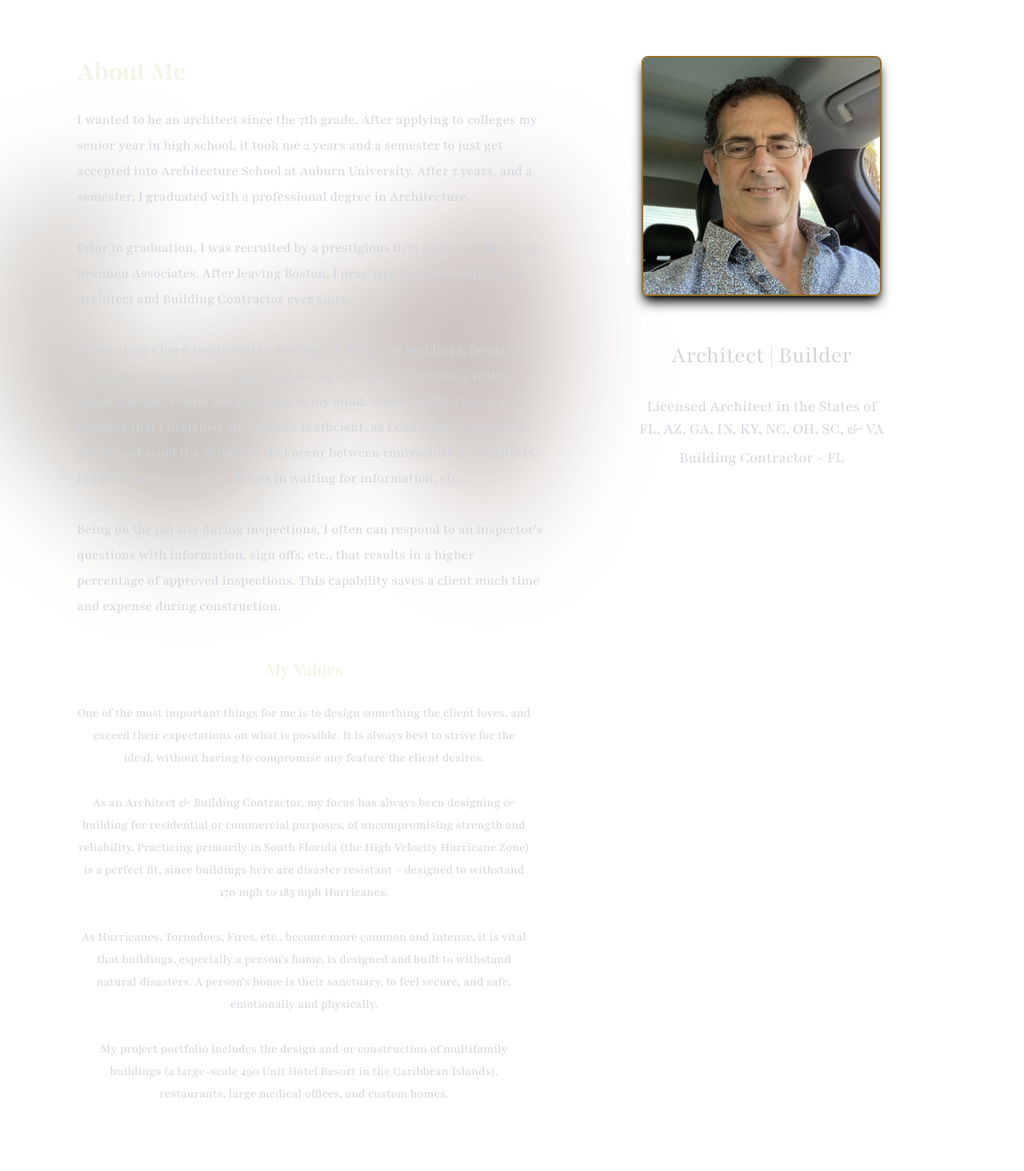
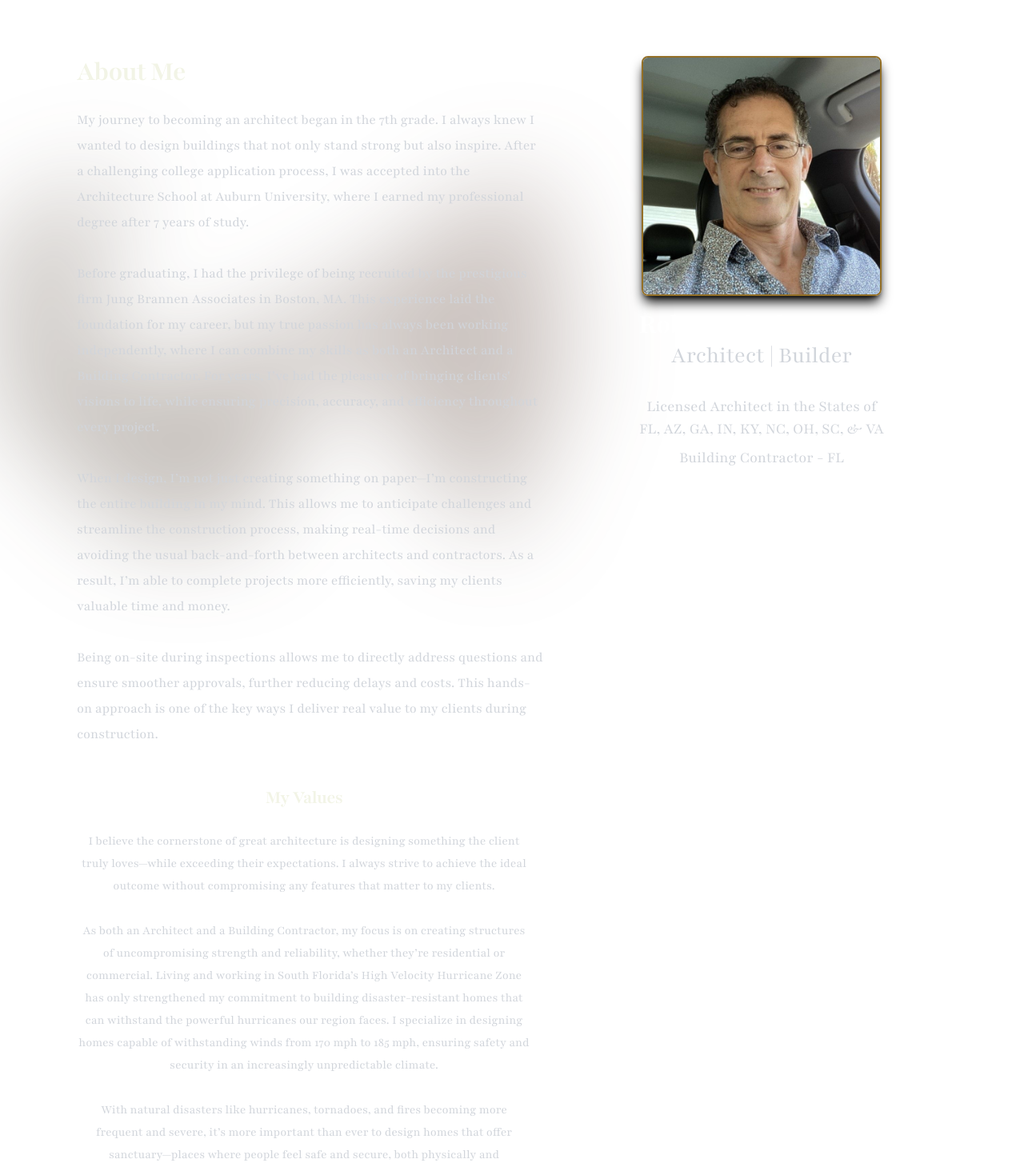
Before and after one commit to BriLeighk/RkArchitect, a Next.js app: page / in a window 1280 px wide. Shown: the part 840-2304 px from the top of the page at 80% size. Built offline with nearby package versions, Linux system fonts and the light colour scheme.

Commit message:
made formatting changes to header and footer

```diff
--- a/app/Components/About.js
+++ b/app/Components/About.js
@@ -35,21 +35,13 @@ export default function AboutSection() {
             <div className="">
               <h1 className="text-3xl font-bold tracking-tight text-[#F2F4E6] sm:text-4xl">About Me</h1>
               <p className="mt-6 text-lg leading-8 text-gray-300">
-              I wanted to be an architect since the 7th grade. After applying to colleges my senior year in
-              high school, it took me 2 years and a semester to just get accepted into Architecture School at
-              Auburn University. After 7 years, and a semester, I graduated with a professional degree in Architecture.
+              My journey to becoming an architect began in the 7th grade. I always knew I wanted to design buildings that not only stand strong but also inspire. After a challenging college application process, I was accepted into the Architecture School at Auburn University, where I earned my professional degree after 7 years of study.
                 <br /> <br />
-              Prior to graduation, I was recruited by a prestigious firm in Boston, MA, Jung Brannen Associates.
-              After leaving Boston, I practiced independently as an Architect and Building Contractor ever since.
+                Before graduating, I had the privilege of being recruited by the prestigious firm Jung Brannen Associates in Boston, MA. This experience laid the foundation for my career, but my true passion has always been working independently, where I can combine my skills as both an Architect and a Building Contractor. For years, I’ve had the pleasure of bringing clients' visions to life, while ensuring precision, accuracy, and efficiency throughout every project.
                 <br /> <br />
-              I have always been fascinated by the idea of designing buildings, focusing on details, precision and accuracy,
-              and seeing my creation become a reality. When I design, I build the structure in my mind. When I build a home
-              or building that I designed, the process is efficient, as I can make decisions on the fly and avoid the dynamics
-              that occur between contractors & architects, requests for information, delays in waiting for information, etc.
+                When I design, I’m not just creating something on paper—I’m constructing the entire building in my mind. This allows me to anticipate challenges and streamline the construction process, making real-time decisions and avoiding the usual back-and-forth between architects and contractors. As a result, I’m able to complete projects more efficiently, saving my clients valuable time and money.
                 <br /> <br />
-              Being on the job site during inspections, I often can respond to an inspector's questions with information,
-              sign offs, etc., that results in a higher percentage of approved inspections. This capability saves a client
-              much time and expense during construction.
+                Being on-site during inspections allows me to directly address questions and ensure smoother approvals, further reducing delays and costs. This hands-on approach is one of the key ways I deliver real value to my clients during construction.
 
               </p>
             </div>
@@ -72,24 +64,24 @@ export default function AboutSection() {
             <div className="max-w-none text-base leading-7 text-gray-300 lg:max-none">
               <h2 className="text-2xl font-bold tracking-tight text-[#F2F4E6]">My Values</h2>
               <p className="mt-6">
-              One of the most important things for me is to design something the client loves, and exceed their expectations
-              on what is possible. It is always best to strive for the ideal, without having to compromise any feature the client desires.
+              I believe the cornerstone of great architecture is designing something the client truly loves—while exceeding their expectations. I always strive to achieve the ideal outcome without compromising any features that matter to my clients.
               <br/> <br/>
-              As an Architect & Building Contractor, my focus has always been designing & building
-              for residential or commercial purposes, of uncompromising strength and reliability.
-              Practicing primarily in South Florida (the High Velocity Hurricane Zone) is a
-              perfect fit, since buildings here are disaster resistant – designed to withstand 170
-              mph to 185 mph Hurricanes.
+              As both an Architect and a Building Contractor, my focus is on creating structures of uncompromising strength and reliability, whether they’re residential or commercial. Living and working in South Florida’s High Velocity Hurricane Zone has only strengthened my commitment to building disaster-resistant homes that can withstand the powerful hurricanes our region faces. I specialize in designing homes capable of withstanding winds from 170 mph to 185 mph, ensuring safety and security in an increasingly unpredictable climate.
               <br /> <br />
-              As Hurricanes, Tornadoes, Fires, etc., become more common and intense, it is vital
-              that buildings, especially a person's home, is designed and built to withstand natural disasters.
-              A person's home is their sanctuary, to feel secure, and safe, emotionally and physically.
-              <br /> <br />
-              My project portfolio includes the design and/or construction of multifamily buildings
-              (a large-scale 490 Unit Hotel Resort in the Caribbean Islands), restaurants, large medical
-              offices, and custom homes.
+              With natural disasters like hurricanes, tornadoes, and fires becoming more frequent and severe, it’s more important than ever to design homes that offer sanctuary—places where people feel safe and secure, both physically and emotionally.
               </p>
             </div>
+
+
+            <div className="max-w-none text-base leading-7 text-gray-300 lg:max-none">
+            <h2 className="mt-10 mb-4 text-xl font-bold tracking-tight text-[#F2F4E6]">My Portfolio</h2>
+
+              <p>
+                My work includes the design and construction of multifamily buildings, such as a large-scale 490-unit hotel resort in the Caribbean, as well as restaurants, medical offices, and custom homes. Every project I undertake reflects my commitment to excellence, whether it’s a disaster-resistant home or a commercial building built for long-term success.
+                </p>
+
+            </div>
+
           </div>
 
 
--- a/app/Components/Footer.js
+++ b/app/Components/Footer.js
@@ -3,12 +3,12 @@ import { FaInstagram, FaLinkedin, FaEnvelope } from 'react-icons/fa';
 export default function Footer() {
   return (
     <footer>
-      <div className="relative flex flex-row items-center">
+      <div className="relative grid grid-cols-3 items-center">
         <div className="text-[#8E784D] text-left p-4 text-xs pt-8"> @ 2022 RK Architect, PA</div>
 
-        <div className="absolute inset-0 flex justify-center items-center gap-4 z-10">
+        <div className="grid grid-cols-3 gap-4 justify-items-center justify-self-center">
           <a href="mailto:rkarchitect24@gmail.com">
-            <FaEnvelope className="text-[#8E784D] text-lg sm:text-xl md:text-2xl hover:text-[#936F27] transition-all duration-300" />
+            <FaEnvelope className=" text-[#8E784D] text-lg sm:text-xl md:text-2xl hover:text-[#936F27] transition-all duration-300" />
           </a>
           <a href="https://www.linkedin.com/in/rkarchitect" target="_blank" rel="noopener noreferrer">
             <FaLinkedin className="text-[#8E784D] text-lg sm:text-xl md:text-2xl hover:text-[#936F27] transition-all duration-300" />
@@ -17,6 +17,14 @@ export default function Footer() {
             <FaInstagram className="text-[#8E784D] text-lg sm:text-xl md:text-2xl hover:text-[#936F27] transition-all duration-300" />
           </a>
         </div>
+
+
+          <div className="gap-4 text-[#8E784D] text-left p-4 text-xs pt-8 hover:text-[#936F27] transition-all overflow-hidden">
+            <a href="https://www.linkedin.com/in/brileighk/" target="_blank" rel="noopener noreferrer">
+            <p className="whitespace-wrap text-center">Designed & Developed by Bri Kirchgessner</p>
+            </a>
+
+          </div>
       </div>
     </footer>
   );
--- a/app/Components/Header.js
+++ b/app/Components/Header.js
@@ -4,11 +4,13 @@ import { useState, useEffect } from 'react'
 
 // Navigation bar
 const navigation = [
-    { name: 'About', href: 'about' }, // Link to About section
-    { name: 'Contact', href: 'contact' }, // Link to Newsletter section
-    { name: 'News & Insights', href: '/news-insights' }, // Link to Resource Library page
-    { name: 'Inspections & Repairs', href: '/inspections-and-repairs' }, // Link to Dashboard page
-    { name: 'Architecture & Builds', href: '/architecture-and-builds' } // Link to Dashboard page
+
+    { name: 'About', href: 'about' },
+    { name: 'Contact', href: 'contact' },
+    { name: 'News & Insights', href: '/news-insights' },
+    { name: 'Inspections & Repairs', href: '/inspections-and-repairs' },
+    { name: 'Architecture & Builds', href: '/architecture-and-builds' },
+
 ]
 
 export default function Header() {
```
